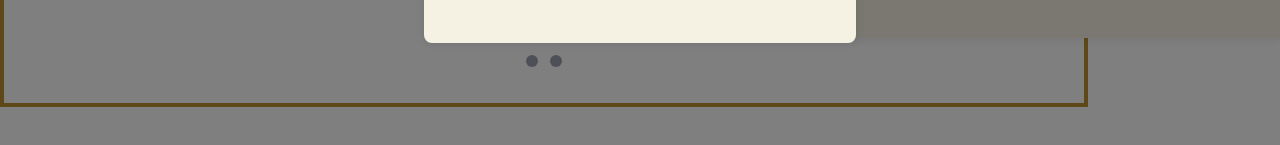
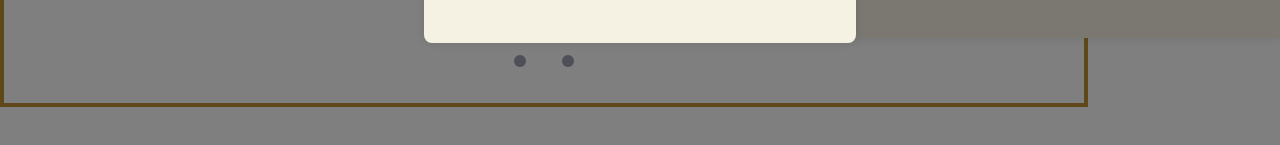
Before and after one commit to ankit723/realtor-lodha, a React (Create React App) app: page / in a window 1280 px wide. Shown: the part 623-768 px from the top of the page. Built offline with nearby package versions, Linux system fonts and the light colour scheme; a web font is replaced by a local one.

Commit message:
rebaseing done

```diff
--- a/src/components/carousel.jsx
+++ b/src/components/carousel.jsx
@@ -62,7 +62,7 @@ const Carousel = ({ images, sx }) => {
       </div>
 
       {/* Dots */}
-      <div className="absolute bottom-10 left-1/2 transform -translate-x-1/2 flex">
+      <div className="absolute bottom-10 left-1/2 transform -translate-x-1/2 flex space-x-3">
         {images.map((_, index) => (
           <div
             key={index}
```
